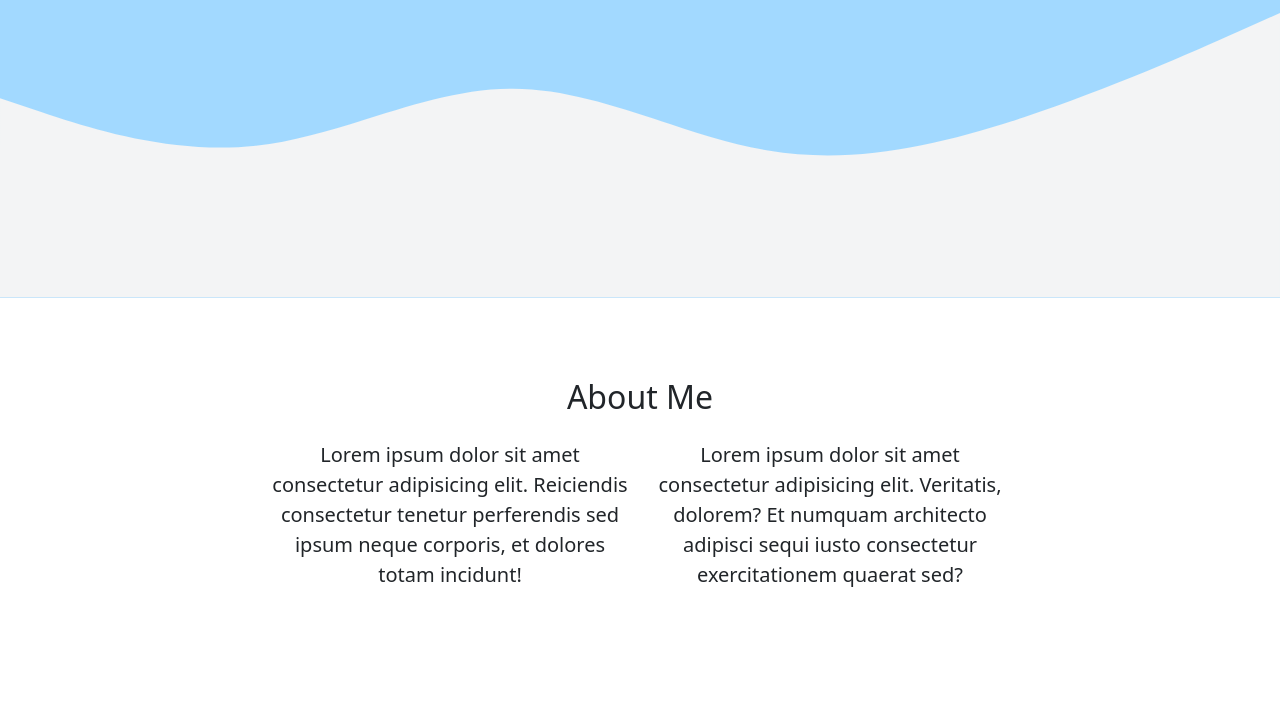
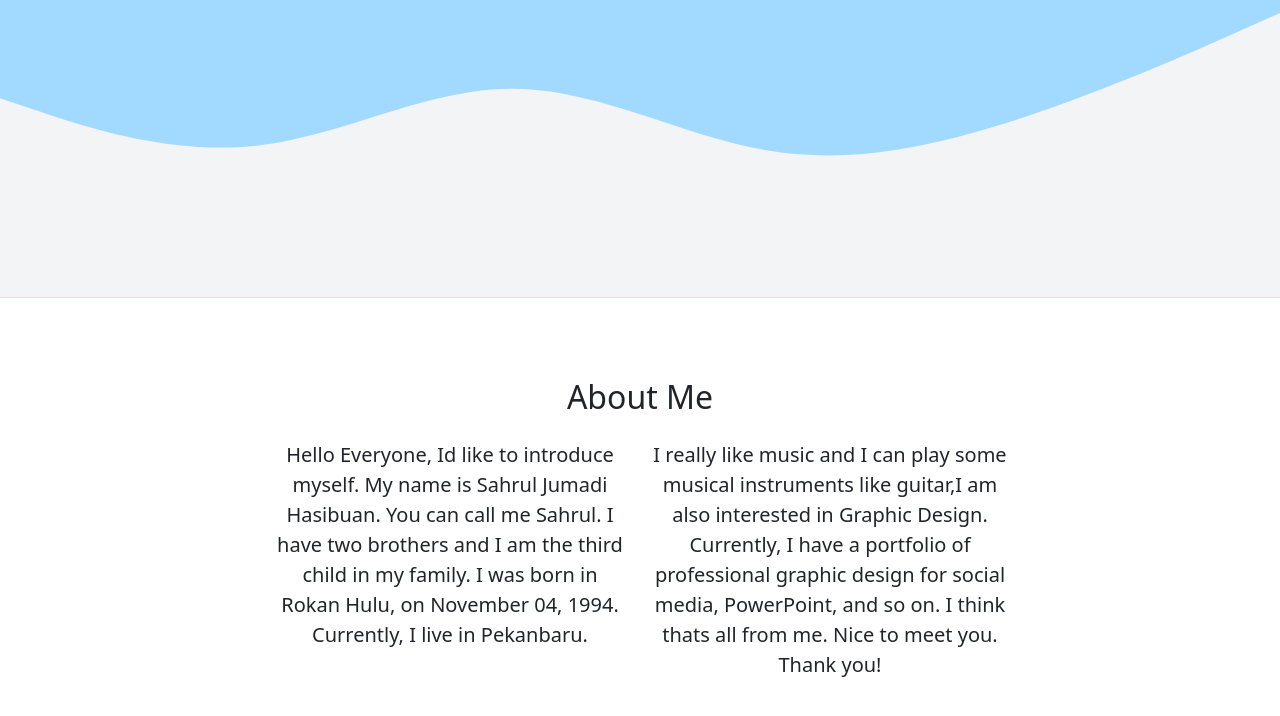
Before and after one commit to SahrulJumadiHasibuan/sahruljumadihasibuan.github.io, a plain HTML site: page index.html in a window 1280 px wide. Shown: the part 388-1104 px from the top of the page. Drawn offline with nearby package versions, Linux system fonts and the light colour scheme.

Commit message:
mengubah tentang profil diri

```diff
--- a/index.html
+++ b/index.html
@@ -71,10 +71,16 @@
         </div>
         <div class="row justify-content-center fs-5 text-center">
           <div class="col-md-4">
-            <p>Lorem ipsum dolor sit amet consectetur adipisicing elit. Reiciendis consectetur tenetur perferendis sed ipsum neque corporis, et dolores totam incidunt!</p>
+            <p>
+              Hello Everyone, Id like to introduce myself. My name is Sahrul Jumadi Hasibuan. You can call me Sahrul. I have two brothers and I am the third child in my family. I was born in Rokan Hulu, on November 04, 1994. Currently, I
+              live in Pekanbaru.
+            </p>
           </div>
           <div class="col-md-4">
-            <p>Lorem ipsum dolor sit amet consectetur adipisicing elit. Veritatis, dolorem? Et numquam architecto adipisci sequi iusto consectetur exercitationem quaerat sed?</p>
+            <p>
+              I really like music and I can play some musical instruments like guitar,I am also interested in Graphic Design. Currently, I have a portfolio of professional graphic design for social media, PowerPoint, and so on. I think
+              thats all from me. Nice to meet you. Thank you!
+            </p>
           </div>
         </div>
       </div>
```
